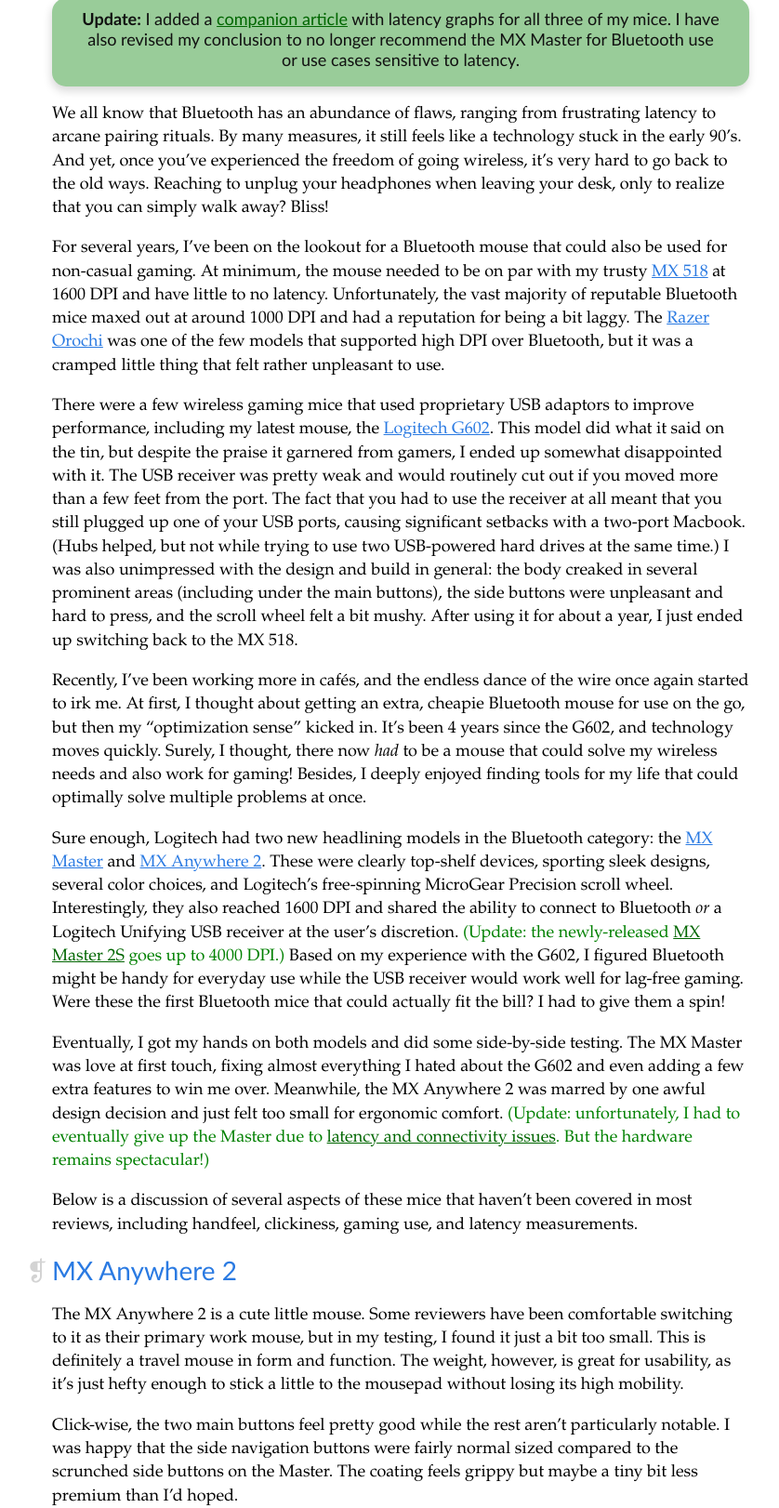
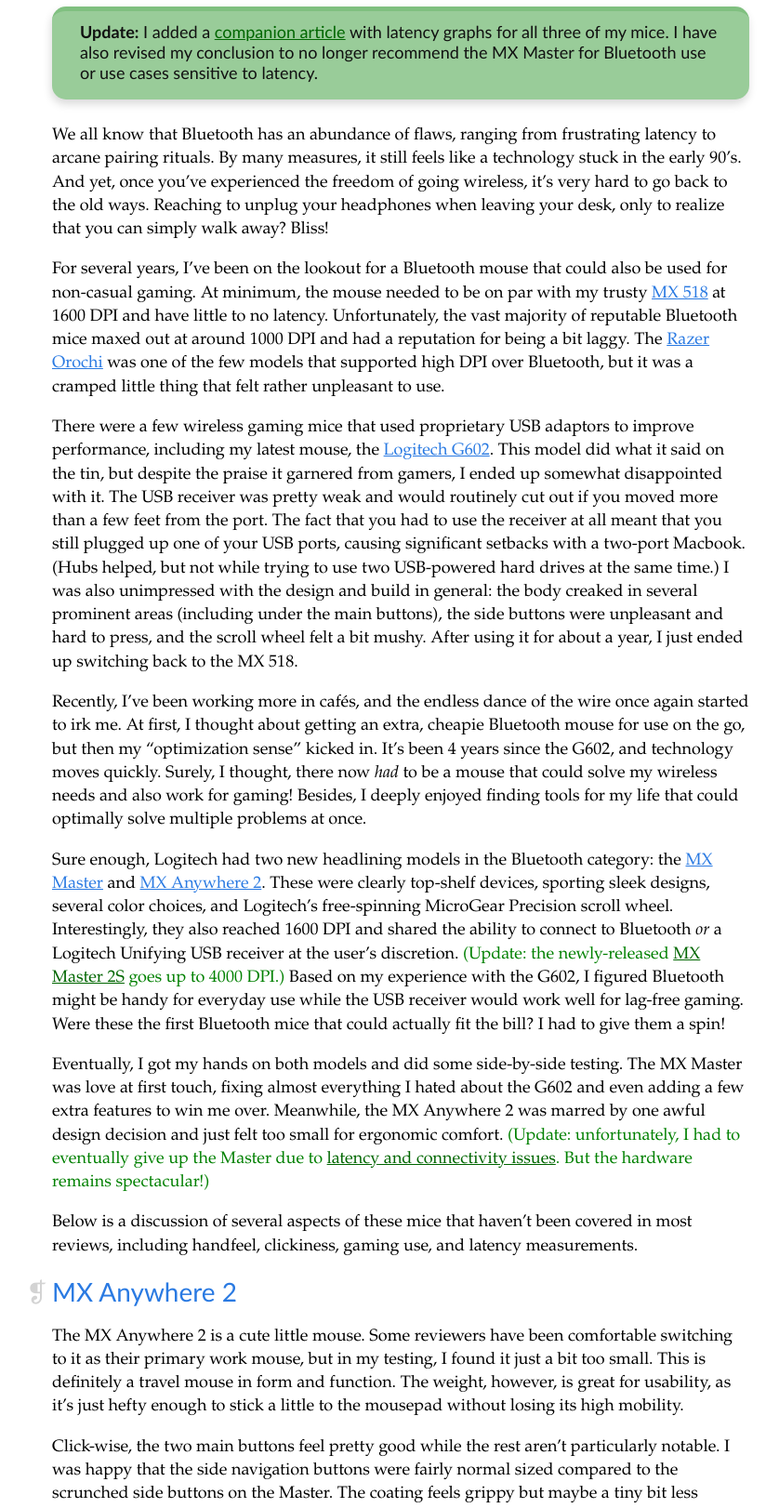
Before and after one commit to archagon/archagon.net, a Jekyll site: the page built from _posts/2017-05-22-almost-winning-the-wireless-mouse-game-logitech-mx-master.md, in a window 1280 px wide. Shown: the part 532-2154 px from the top of the page at 93% size, without its empty margins (209-1047 px from the left). Built offline with Jekyll 4.4.1, drawn with Linux system fonts in a browser that asks for light colours.

Commit message:
More notification fixes.

```diff
--- a/_sass/_document-extras.scss
+++ b/_sass/_document-extras.scss
@@ -157,7 +157,8 @@
     $bar-height: 0.5rem;
 
     // so that I don't have to wrap it in <p>
-    @extend %vertical-rhythm;
+    margin-top: $spacing-unit * 1.5;
+    margin-bottom: $spacing-unit * 1.5;
     display: block;
 
     padding: 1.75rem - $bar-height 3.0rem 1.75rem 3rem;
@@ -165,8 +166,8 @@
 
     background-color: mix(white, green, 60%);
     color: #111;
+    border-top: solid $bar-height mix(white, green, 50%);
 
-    text-align: center;
     font-size: 1.0em;
     line-height: 1.2;
     font-family: $alert-font-family;
```
